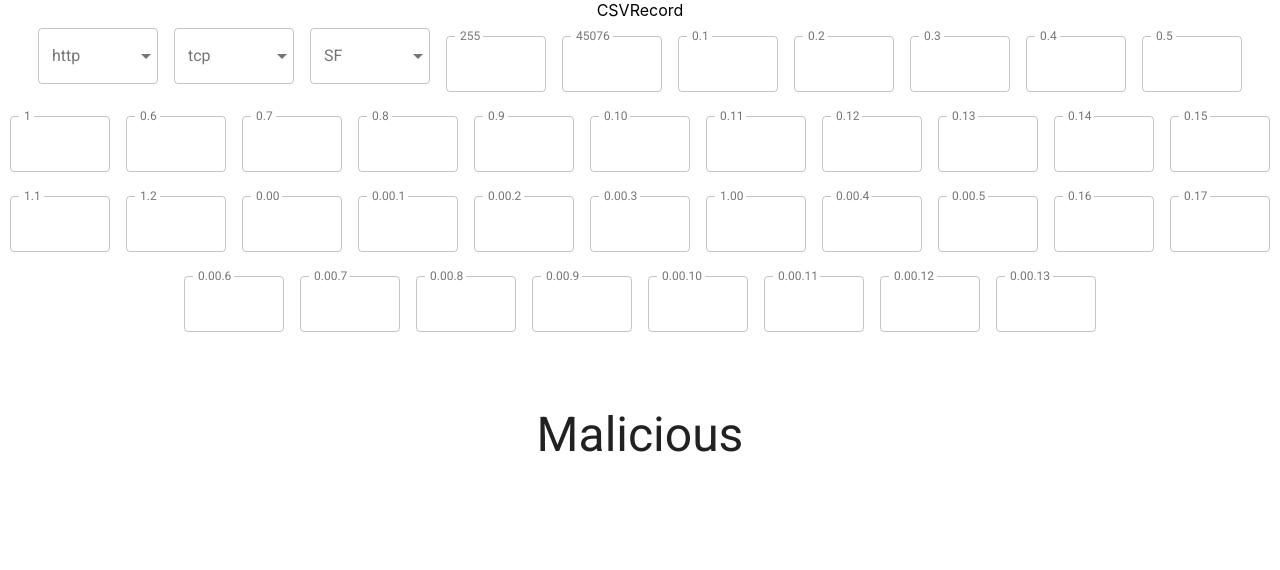
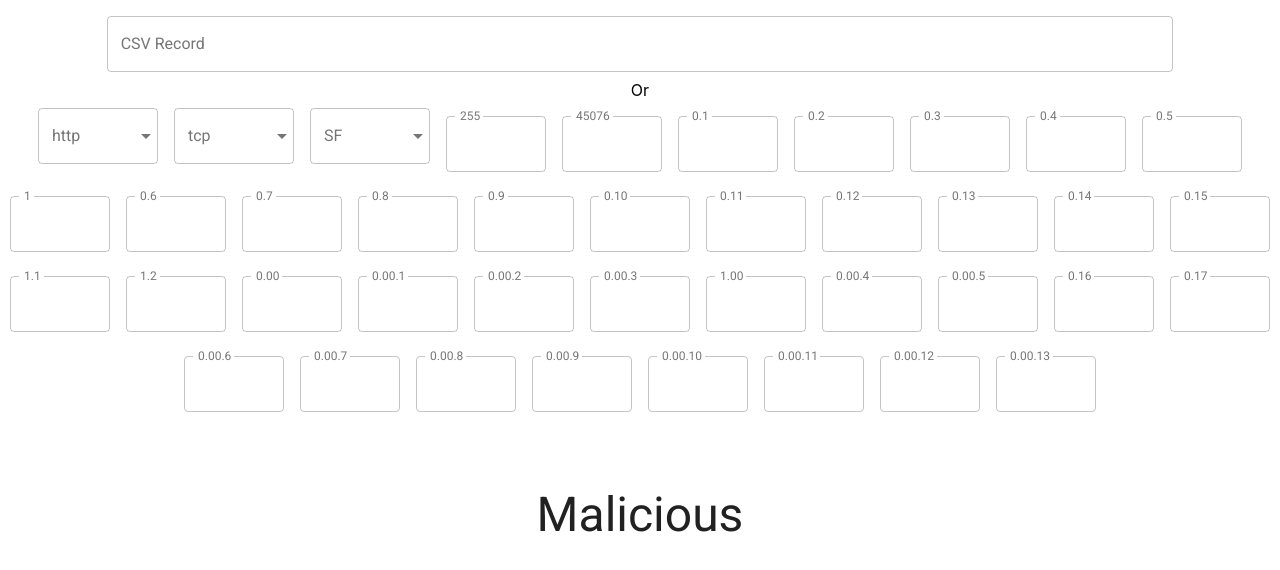
Before and after one commit to sapienscube/intrusion-detection-system-web-client, a React (Create React App) app: page / in a window 1280 px wide. Shown: the top 570 px of the page. Built offline with nearby package versions, Linux system fonts and the light colour scheme.

Commit message:
Add CSVRecord view

```diff
--- a/src/App.js
+++ b/src/App.js
@@ -7,8 +7,9 @@ import CSVRecord from "./CSVRecord";
 function App() {
   return (
     <div className="App">
-      <Grid container direction="column" alignItems="center" spacing={36}>
+      <Grid container justify="center" spacing={36}>
         <CSVRecord />
+        Or
         <Feature />
         <div style={{ padding: "70px" }}>
           <Attack value={1} />
--- a/src/CSVRecord.js
+++ b/src/CSVRecord.js
@@ -1,7 +1,31 @@
 import React from "react";
+import { TextField, withStyles, Grid } from "@material-ui/core";
 
-function CSVRecord() {
-  return <div>CSVRecord</div>;
+const styles = {
+  textField: {
+    width: "100%"
+  }
+};
+
+const placeholder =
+  "0,tcp,http,SF,184,124,0,0,0,0,0,1,0,0,0,0,0,0,0,0,0,0,1,1,0.00,0.00,0.00,0.00,1.00,0.00,0.00,10,10,1.00,0.00,0.10,0.00,0.00,0.00,0.00,0.00";
+
+function CSVRecord(props) {
+  const { classes } = props;
+  return (
+    <Grid container justify="center">
+      <Grid item sm={10}>
+        <TextField
+          id="outlined-with-placeholder"
+          label="CSV Record"
+          placeholder={placeholder}
+          className={classes.textField}
+          margin="normal"
+          variant="outlined"
+        />
+      </Grid>
+    </Grid>
+  );
 }
 
-export default CSVRecord;
+export default withStyles(styles)(CSVRecord);
```
